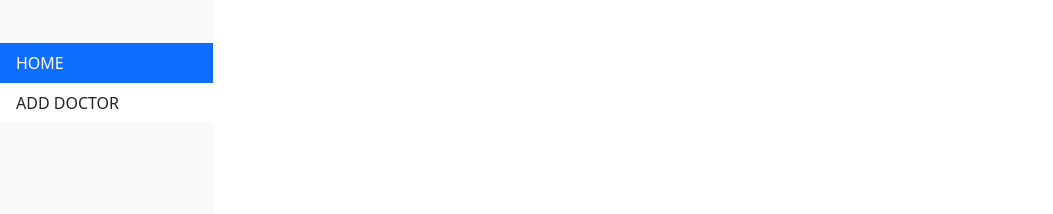
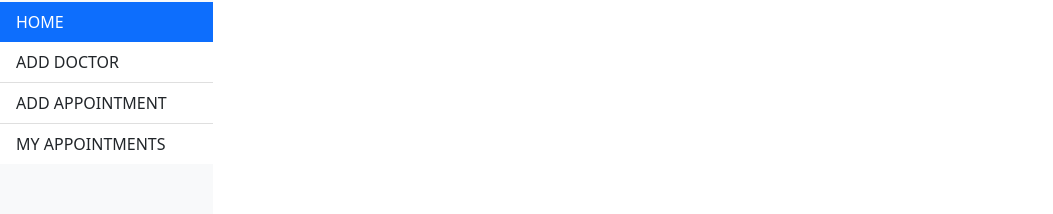
Before and after one commit to Ibtisam34/Final-group-capstone-frontend, a React (Create React App) app: page / in a window 1280 px wide. Shown: the part 345-559 px from the top of the page, without its empty margins (0-1053 px from the left). Built offline with nearby package versions, Linux system fonts and the light colour scheme; no server answers; a web font is replaced by a local one.

Commit message:
Update Navbar

```diff
--- a/src/components/Navbar/Hamburger.js
+++ b/src/components/Navbar/Hamburger.js
@@ -13,6 +13,8 @@ function Hamburger({ isLoggedIn }) {
       <Navbar.Collapse id="responsive-navbar-nav">
         <Nav className="d-md-none px-2">
           <Nav.Link href={paths.home}>HOME</Nav.Link>
+          <Nav.Link href={paths.appointment}>ADD APPOINTMENT</Nav.Link>
+          <Nav.Link href={paths.userappointments}>MY APPOINTMENTS</Nav.Link>
           <Nav.Link href={paths.AddDoctor}>ADD DOCTOR</Nav.Link>
         </Nav>
       </Navbar.Collapse>
--- a/src/components/Navbar/MenuList.js
+++ b/src/components/Navbar/MenuList.js
@@ -16,6 +16,12 @@ function MenuList({ isLoggedIn }) {
       <ListGroup.Item action as={NavLink} to={paths.AddDoctor} className="nav-item">
         ADD DOCTOR
       </ListGroup.Item>
+      <ListGroup.Item action as={NavLink} to={paths.appointment} className="nav-item">
+        ADD APPOINTMENT
+      </ListGroup.Item>
+      <ListGroup.Item action as={NavLink} to={paths.userappointments} className="nav-item">
+        MY APPOINTMENTS
+      </ListGroup.Item>
     </ListGroup>
   );
 }
```
